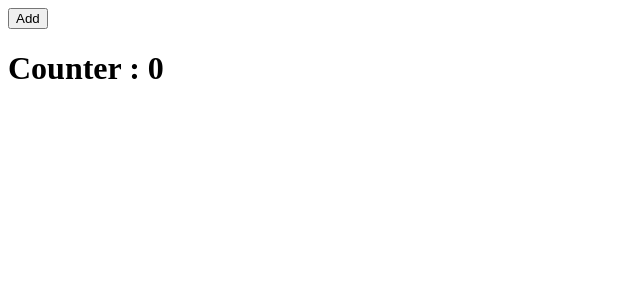
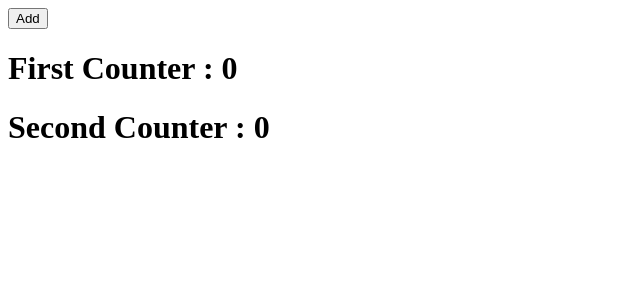
Before and after one commit to vishwasbn/react_basics_sample1, a React (Create React App) app: page / in a window 1280 px wide. Shown: the top 300 px of the page, without its empty margins (0-640 px from the left). Built offline with nearby package versions, Linux system fonts and the light colour scheme.

Commit message:
property name reference in child component

```diff
--- a/src/App.js
+++ b/src/App.js
@@ -10,7 +10,8 @@ function App() {
   }
   return (<div>
     <button onClick={addcount}>Add</button>
-    <Counter counter={count}/>
+    <Counter title="First Counter :" counter={count} />
+    <Counter title="Second Counter :" counter={count} />
   </div>
 
   );
--- a/src/Counter/Counter.js
+++ b/src/Counter/Counter.js
@@ -2,7 +2,7 @@ import React from 'react'
 
 function Counter(props) {
     return (
-        <div><h1>Counter : {props.counter}</h1></div>
+        <div><h1>{props.title}  {props.counter}</h1></div>
     )
 }
 
```
